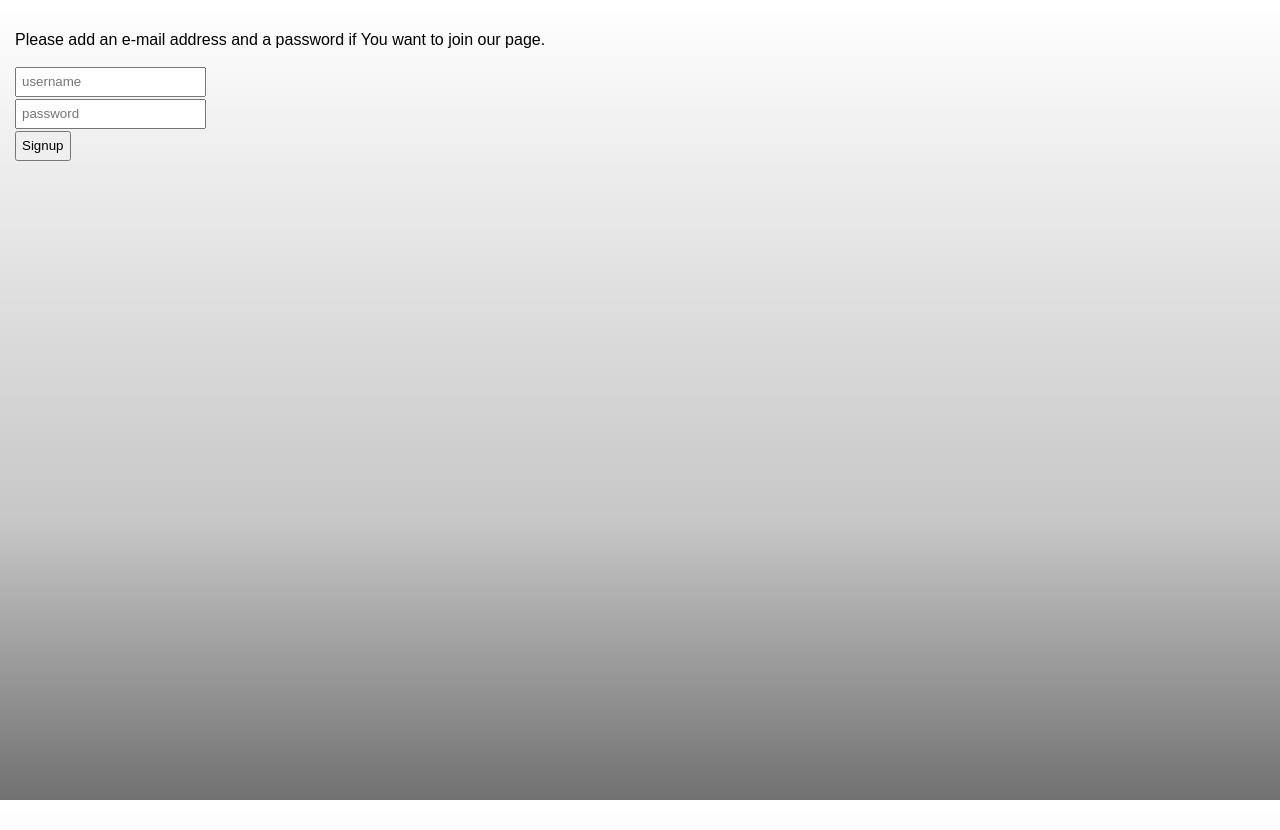
After one commit to modellmaker/smartninja-hazi-16, a Flask app: page /signup-main in a window 1280 px wide. The commit adds this page. Run offline with Flask 2, Linux system fonts and the light colour scheme.

Commit message:
user database .csv fajlban + signup

```diff
--- a/main.py
+++ b/main.py
@@ -3,7 +3,7 @@ from flask import Flask, render_template, request, make_response
 app = Flask(__name__)
 
 
-class Movies():
+class Movies:
     def __init__(self, title, summary, imdb):
         self.title = title
         self.summary = summary
@@ -14,6 +14,7 @@ egy = Movies("cim", "leiras", "IMDB")
 ketto = Movies("cim2", "leiras2", "IMDB2")
 harom = Movies("cim3", "leiras3", "IMDB3")
 movies = [egy, ketto, harom]
+my_dict = {}
 
 
 @app.route("/")
@@ -21,14 +22,34 @@ def index():
     return render_template("index.html")
 
 
-my_dict = {"asd@asd.asd": "asd", "joe@joe.joe": "joe", "email@address.com": "pwd1234"}
+def openfile():
+    with open("users.csv", 'r') as user_file:
+        content = user_file.read().splitlines()
+        for row in content:
+            (username, pwd) = row.split(":")
+            my_dict[username] = pwd
+        return my_dict
+
+
+def writefile(username, password):
+    with open("users.csv", 'a+') as user_file:
+        content = user_file.read().splitlines()
+        for row in content:
+            (name, pwd) = row.split(":")
+            my_dict[name] = pwd
+        if username is None:
+            pass
+        else:
+            my_dict.update({username: password})
+        user_file.write(str("\n" + username + ":" + password))
+# my_dict = {"asd@asd.asd": "asd", "joe@joe.joe": "joe", "email@address.com": "pwd1234"}
 
 
 @app.route("/login", methods=["POST"])
 def login():
     username = request.form.get("username")
     password = request.form.get("password")
-
+    openfile()
     if username in my_dict:
         if my_dict[username] == password:
             response = make_response(render_template("index.html", movies=movies, name=username))
@@ -46,5 +67,25 @@ def logout():
     return response
 
 
+@app.route("/signup", methods=["POST"])
+def signup():
+    username = request.form.get("username")
+    password = request.form.get("password")
+    writefile(username, password)
+    # print(my_dict)
+    message = "You have successfully registered on our page. You can now login."
+
+    response = make_response(render_template("index.html", message=message))
+
+    return response
+
+
+@app.route("/signup-main", methods=["GET"])
+def signup_main():
+    response = make_response(render_template("signup.html"))
+
+    return response
+
+
 if __name__ == "__main__":
     app.run()
--- a/static/css/style.css
+++ b/static/css/style.css
@@ -1,5 +1,34 @@
-body {
-    background-color: lightblue;
+/*
+colors:
+
+a blue: #3489a3;
+*/
+
+html {
+    height: 100%;
+}
+
+body{
+    /*height: 100%;
+    background-size: 100% 100%;*/
+    height: 100%;
+    margin: 0;
+    background-repeat: no-repeat;
+    background-attachment: fixed;
+    background: linear-gradient(0deg, rgba(113,113,113,1) 0%, rgba(199,199,199,1) 35%, rgba(255,255,255,1) 100%);
+    font-family: Arial, Helvetica, sans-serif;
+    padding: 15px;
+}
+
+.inputbox{
+    margin-top: 2px;
+    padding: 5px 5px;
+    line-height: 120%;
+}
+
+a{
+    text-decoration: none;
+    color: #3489a3;
 }
 
 table {
--- a/templates/login.html
+++ b/templates/login.html
@@ -1,5 +1,5 @@
 <form method="post" action="/login">
-    <input type="email" name="username" placeholder="username"><br>
-    <input type="password" name="password" placeholder="password"><br>
-    <button type="submit">Login</button>
+    <input class="inputbox" type="email" name="username" placeholder="e-mail"><br>
+    <input class="inputbox" type="password" name="password" placeholder="password"><br>
+    <button class="inputbox" type="submit">Login</button>
 </form>
--- /dev/null
+++ b/templates/signup.html
@@ -0,0 +1,17 @@
+<!DOCTYPE html>
+<html lang="en">
+<head>
+    <meta charset="UTF-8">
+    <link rel="stylesheet" href="/static/css/style.css">
+    <title>Movie Database Signup</title>
+</head>
+<body>
+    <p>Please add an e-mail address and a password if You want to join our page.</p>
+    <form method="post" action="/signup">
+        <input class="inputbox" type="email" name="username" placeholder="username"><br>
+        <input class="inputbox" type="password" name="password" placeholder="password"><br>
+        <button class="inputbox" type="submit">Signup</button>
+    </form>
+    {{message}}
+</body>
+</html>
--- /dev/null
+++ b/users.csv
@@ -0,0 +1,3 @@
+asd@asd.asd:asd
+joe@joe.joe:joe
+email@address.com:pwd1234
```
Also changed, not shown: templates/index.html (+10 -2 lines).
